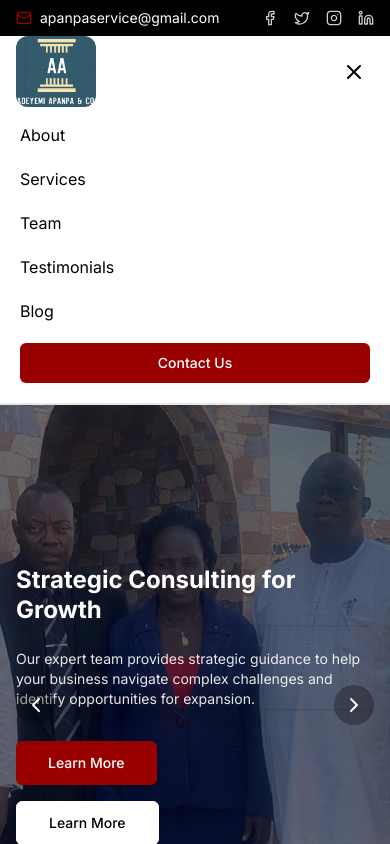
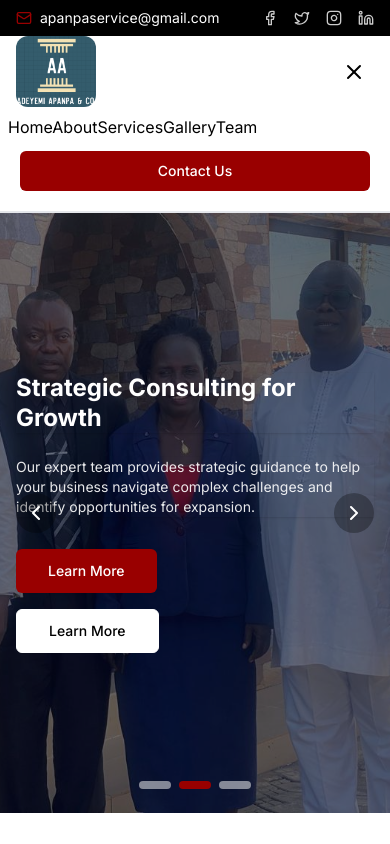
Before and after one commit to anointedngeorge/adeyemi-website, a Next.js app: page / in a window 390 px wide. Both pictures are taken after a click on the button 354 px from the left and 71 px from the top of the page. Shown: the top 844 px of the page. Built offline with nearby package versions, Linux system fonts and the light colour scheme.

Commit message:
edited config file

```diff
--- a/components/navbar.tsx
+++ b/components/navbar.tsx
@@ -58,21 +58,11 @@ export default function Navbar() {
       {isMenuOpen && (
         <div className="md:hidden bg-white border-b border-gray-200">
           <div className="px-2 pt-2 pb-3 space-y-1 sm:px-3">
-            <Link href="/#about" className="block px-3 py-2 text-dark hover:text-secondary" onClick={toggleMenu}>
-              About
-            </Link>
-            <Link href="/services" className="block px-3 py-2 text-dark hover:text-secondary" onClick={toggleMenu}>
-              Services
-            </Link>
-            <Link href="/#team" className="block px-3 py-2 text-dark hover:text-secondary" onClick={toggleMenu}>
-              Team
-            </Link>
-            <Link href="/#testimonials" className="block px-3 py-2 text-dark hover:text-secondary" onClick={toggleMenu}>
-              Testimonials
-            </Link>
-            <Link href="/blog" className="block px-3 py-2 text-dark hover:text-secondary" onClick={toggleMenu}>
-              Blog
-            </Link>
+          {navigation.map((nav, index) => (
+                <Link key={`mobile_nav_${index}`} href={`${nav.url}`} className="text-dark hover:text-secondary">
+                  {nav?.name}
+              </Link>
+            ))}
             <Link href="/contact" className="block px-3 py-2" onClick={toggleMenu}>
               <Button className="w-full bg-secondary hover:bg-secondary/90 text-white">Contact Us</Button>
             </Link>
```
